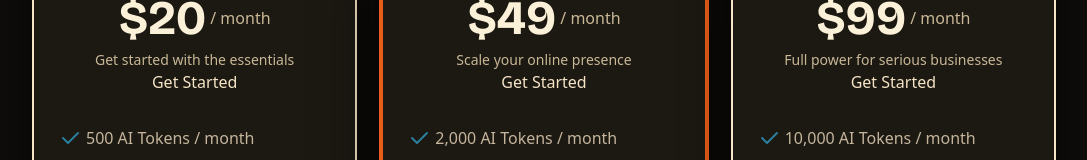
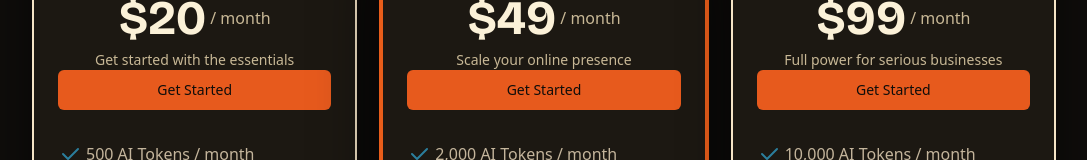
Before and after one commit to BusinessBuilders/SaasSite, a Next.js app: page /en/pricing in a window 1280 px wide. Shown: the part 368-528 px from the top of the page, without its empty margins (96-1183 px from the left). Built offline with nearby package versions, Linux system fonts and the light colour scheme; no server answers; a web font is replaced by a local one.

Commit message:
Revert "fix(buy-now): route subscription Buy Now to Calendly (same pattern as ad-services)"
This reverts commit a2ac0f39c08ef761c1a1f37d1c3c467d98c267a4.

```diff
--- a/src/app/[locale]/(unauth)/pricing/page.tsx
+++ b/src/app/[locale]/(unauth)/pricing/page.tsx
@@ -1,6 +1,7 @@
 import { getTranslations, unstable_setRequestLocale } from 'next-intl/server';
 
 import { BuyNowButton } from '@/features/billing/BuyNowButton';
+import { CheckoutAutoResume } from '@/features/billing/CheckoutAutoResume';
 import { PricingCard } from '@/features/billing/PricingCard';
 import { PricingFeature } from '@/features/billing/PricingFeature';
 import { Section } from '@/features/landing/Section';
@@ -20,6 +21,7 @@ export default function PricingPage(props: { params: { locale: string } }) {
 
   return (
     <>
+      <CheckoutAutoResume />
       <Navbar />
       <Section subtitle="Platform Plans" title="Self-Service Plans" description="Build and manage your online presence with powerful AI tools.">
         <div className="grid grid-cols-1 gap-x-6 gap-y-8 md:grid-cols-3">
--- a/src/features/billing/BuyNowButton.tsx
+++ b/src/features/billing/BuyNowButton.tsx
@@ -1,36 +1,115 @@
 'use client';
+/* eslint-disable no-console */
+import { useRouter } from 'next/navigation';
+import { useEffect, useState } from 'react';
 
-import { useEffect, useState } from 'react';
+import { Button } from '@/components/ui/button';
 
 type BuyNowButtonProps = {
   text?: string;
   className?: string;
-  /** Kept for compatibility with existing callers; not used in the Calendly flow. */
-  planId?: string;
+  planId: string;
 };
 
-// Pre-launch decision: until live-mode Stripe products exist for Starter/
-// Growth/Pro, every Buy Now CTA routes to the existing Calendly consultation
-// link. Same pattern as /ad-services. When real Stripe products are created
-// and their price IDs are set in the prod env vars, swap this back to the
-// previous fetch('/api/stripe/create-checkout') flow — one-line change.
-const CALENDLY_URL = 'https://calendly.com/donovan-business-builder/15minute';
+export const BuyNowButton = ({
+  text = 'Buy Now',
+  className = '',
+  planId,
+}: BuyNowButtonProps) => {
+  const router = useRouter();
+  const [isLoading, setIsLoading] = useState(false);
+  const [error, setError] = useState<string | null>(null);
+  const [mounted, setMounted] = useState(false);
 
-export const BuyNowButton = ({ text = 'Buy Now', className = '' }: BuyNowButtonProps) => {
-  // Avoid hydration mismatch on the link's text while still rendering an
-  // anchor (which is fine to SSR — only the text varies if a caller passes
-  // a translated label later).
-  const [mounted, setMounted] = useState(false);
-  useEffect(() => { setMounted(true); }, []);
+  // Define handleClick before useEffect to fix the first error
+  const handleClick = async () => {
+    try {
+      setIsLoading(true);
+      setError(null);
+      console.log('Starting checkout for plan:', planId);
+
+      // Call the create-checkout API route
+      const response = await fetch('/api/stripe/create-checkout', {
+        method: 'POST',
+        headers: {
+          'Content-Type': 'application/json',
+        },
+        // include productType discriminator — the create-checkout zod schema
+        // requires it now that /ad-services also POSTs to this endpoint.
+        body: JSON.stringify({ productType: 'subscription', planId }),
+      });
+
+      // Check if the response is JSON
+      const contentType = response.headers.get('content-type');
+      if (!contentType || !contentType.includes('application/json')) {
+        const text = await response.text();
+        console.error('Non-JSON response received:', `${text.substring(0, 200)}...`);
+        setError('Server error: API route returned HTML instead of JSON');
+        return;
+      }
+
+      const data = await response.json();
+
+      if (response.status === 401) {
+        // Redirect to sign-in with the pricing page URL and checkout intent
+        const redirectUrl = encodeURIComponent(`${window.location.pathname}?checkout=true&plan=${planId}`);
+        router.push(`/sign-in?redirect_url=${redirectUrl}`);
+      } else if (!data.url) {
+        setError(data.error || 'Failed to create checkout session');
+      } else {
+        window.location.href = data.url;
+      }
+    } catch (error: any) {
+      console.error('Error creating checkout:', error);
+      setError(error.message || 'An unexpected error occurred');
+    } finally {
+      setIsLoading(false);
+    }
+  };
+
+  // Only run client-side code after component mounts
+  // Add eslint-disable comment for the missing dependency
+
+  useEffect(() => {
+    setMounted(true);
+
+    // Check for auto-checkout params in URL
+    const params = new URLSearchParams(window.location.search);
+    const autoCheckout = params.get('checkout');
+    const planToCheckout = params.get('plan');
+
+    if (autoCheckout === 'true' && planToCheckout === planId) {
+      // Remove params to prevent multiple checkouts
+      window.history.replaceState({}, '', window.location.pathname);
+      // Auto-trigger checkout
+      handleClick();
+    }
+  }, [planId]); // Keep the original dependency array
+
+  // Only render fully functional button on client
+  if (!mounted) {
+    return (
+      <Button className={className} disabled>
+        {text}
+      </Button>
+    );
+  }
 
   return (
-    <a
-      href={CALENDLY_URL}
-      target="_blank"
-      rel="noopener noreferrer"
-      className={className}
-    >
-      {mounted ? text : 'Buy Now'}
-    </a>
+    <div className="flex flex-col">
+      <Button
+        onClick={handleClick}
+        className={className}
+        disabled={isLoading}
+      >
+        {isLoading ? 'Please wait...' : text}
+      </Button>
+
+      {error && (
+        <div className="mt-2 text-sm text-red-500">
+          {error}
+        </div>
+      )}
+    </div>
   );
 };
--- /dev/null
+++ b/src/features/billing/CheckoutAutoResume.tsx
@@ -0,0 +1,89 @@
+'use client';
+
+import { useUser } from '@clerk/nextjs';
+import { useSearchParams } from 'next/navigation';
+import { useEffect, useRef, useState } from 'react';
+
+import { PLAN_ID } from '@/utils/AppConfig';
+
+const ALLOWED_PLANS = new Set<string>([PLAN_ID.STARTER, PLAN_ID.GROWTH, PLAN_ID.PRO]);
+
+/**
+ * Mounted invisibly on /pricing. When a user lands on /pricing with the
+ * query params `?checkout=true&plan=<planId>` AND they are signed in,
+ * this auto-triggers the same POST that BuyNowButton would make.
+ *
+ * Why this exists: an unauth user who clicks Buy Now is bounced to
+ * /sign-in with `?redirect_url=/pricing?checkout=true&plan=growth`.
+ * After Clerk sign-in, they land back on /pricing — we want the
+ * checkout to resume automatically rather than make them click again.
+ *
+ * Renders no UI. Shows a transient "Resuming checkout…" message only
+ * when the resume fires, then redirects to Stripe.
+ */
+export const CheckoutAutoResume = () => {
+  const { isLoaded, isSignedIn } = useUser();
+  const searchParams = useSearchParams();
+  const [status, setStatus] = useState<'idle' | 'resuming' | 'error'>('idle');
+  const [errorMessage, setErrorMessage] = useState<string | null>(null);
+  const firedRef = useRef(false);
+
+  useEffect(() => {
+    if (!isLoaded) return;
+    if (firedRef.current) return;
+
+    const wantsCheckout = searchParams.get('checkout') === 'true';
+    const planId = searchParams.get('plan');
+    if (!wantsCheckout || !planId) return;
+    if (!ALLOWED_PLANS.has(planId)) return;
+    if (!isSignedIn) return; // user signed-out — wait, don't auto-fire
+
+    firedRef.current = true;
+    setStatus('resuming');
+
+    (async () => {
+      try {
+        const res = await fetch('/api/stripe/create-checkout', {
+          method: 'POST',
+          headers: { 'Content-Type': 'application/json' },
+          body: JSON.stringify({ productType: 'subscription', planId }),
+        });
+        const data = await res.json().catch(() => ({}));
+        if (!res.ok || !data.url) {
+          throw new Error(data.error ?? `Checkout failed (HTTP ${res.status})`);
+        }
+        window.location.href = data.url;
+      } catch (err) {
+        setErrorMessage(err instanceof Error ? err.message : 'Resume failed');
+        setStatus('error');
+      }
+    })();
+  }, [isLoaded, isSignedIn, searchParams]);
+
+  if (status === 'resuming') {
+    return (
+      <div
+        role="status"
+        aria-live="polite"
+        className="fixed inset-x-0 top-0 z-50 bg-bb-orange px-4 py-2 text-center text-sm font-semibold text-bb-black"
+      >
+        Resuming your checkout… you'll be redirected to Stripe in a moment.
+      </div>
+    );
+  }
+
+  if (status === 'error' && errorMessage) {
+    return (
+      <div
+        role="alert"
+        className="fixed inset-x-0 top-0 z-50 bg-destructive px-4 py-2 text-center text-sm font-semibold text-destructive-foreground"
+      >
+        Couldn't resume checkout: {errorMessage}
+        {' '}
+        Click your plan's Buy Now button again to retry.
+      </div>
+    );
+  }
+
+  return null;
+};
```
